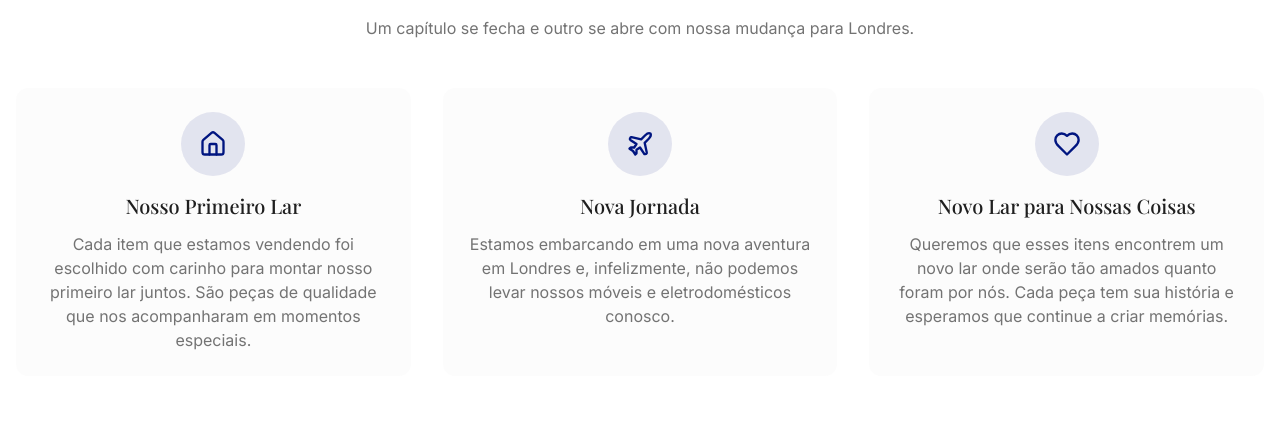
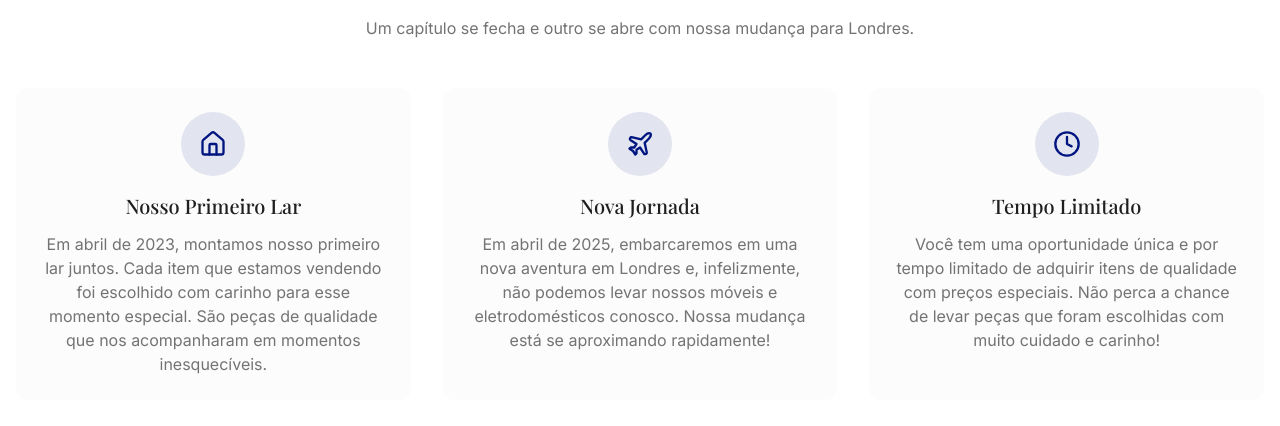
Before and after one commit to Modernize-se/vendas-mauro-carol, a React (Vite) app: page / in a window 1280 px wide. Shown: the part 920-1346 px from the top of the page. Built offline with nearby package versions, Linux system fonts and the light colour scheme.

Commit message:
Update text content
Update text content to reflect timeline of events.

```diff
--- a/src/pages/Index.tsx
+++ b/src/pages/Index.tsx
@@ -1,10 +1,9 @@
-
 import { useEffect } from 'react';
 import ProductGrid from '@/components/ProductGrid';
 import { products } from '@/data/products';
 import Header from '@/components/Header';
 import Footer from '@/components/Footer';
-import { MessageCircle, Plane, Home, Heart, Info, MapPin, ShoppingBag, ArrowRight } from 'lucide-react';
+import { MessageCircle, Plane, Home, Heart, Info, MapPin, ShoppingBag, ArrowRight, Clock } from 'lucide-react';
 import { setupLazyLoading } from '@/utils/image-lazy-loading';
 import { generateWhatsAppLink } from '@/utils/whatsapp';
 import WhatsAppButton from '@/components/WhatsAppButton';
@@ -92,7 +91,7 @@ const Index = () => {
               </div>
               <h3 className="text-xl font-medium mb-3">Nosso Primeiro Lar</h3>
               <p className="text-muted-foreground">
-                Cada item que estamos vendendo foi escolhido com carinho para montar nosso primeiro lar juntos. São peças de qualidade que nos acompanharam em momentos especiais.
+                Em abril de 2023, montamos nosso primeiro lar juntos. Cada item que estamos vendendo foi escolhido com carinho para esse momento especial. São peças de qualidade que nos acompanharam em momentos inesquecíveis.
               </p>
             </div>
 
@@ -102,17 +101,17 @@ const Index = () => {
               </div>
               <h3 className="text-xl font-medium mb-3">Nova Jornada</h3>
               <p className="text-muted-foreground">
-                Estamos embarcando em uma nova aventura em Londres e, infelizmente, não podemos levar nossos móveis e eletrodomésticos conosco.
+                Em abril de 2025, embarcaremos em uma nova aventura em Londres e, infelizmente, não podemos levar nossos móveis e eletrodomésticos conosco. Nossa mudança está se aproximando rapidamente!
               </p>
             </div>
 
             <div className="bg-secondary/30 p-6 rounded-xl text-center">
               <div className="w-16 h-16 bg-primary/10 rounded-full flex items-center justify-center mx-auto mb-4">
-                <Heart size={28} className="text-primary" />
+                <Clock size={28} className="text-primary" />
               </div>
-              <h3 className="text-xl font-medium mb-3">Novo Lar para Nossas Coisas</h3>
+              <h3 className="text-xl font-medium mb-3">Tempo Limitado</h3>
               <p className="text-muted-foreground">
-                Queremos que esses itens encontrem um novo lar onde serão tão amados quanto foram por nós. Cada peça tem sua história e esperamos que continue a criar memórias.
+                Você tem uma oportunidade única e por tempo limitado de adquirir itens de qualidade com preços especiais. Não perca a chance de levar peças que foram escolhidas com muito cuidado e carinho!
               </p>
             </div>
           </div>
```
